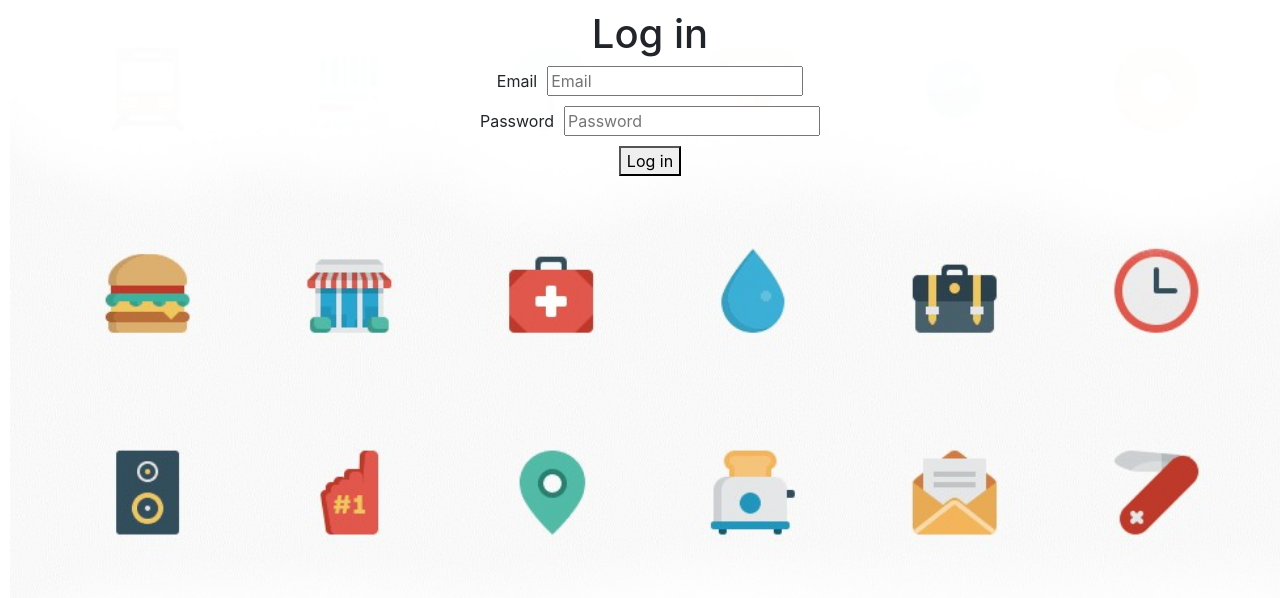
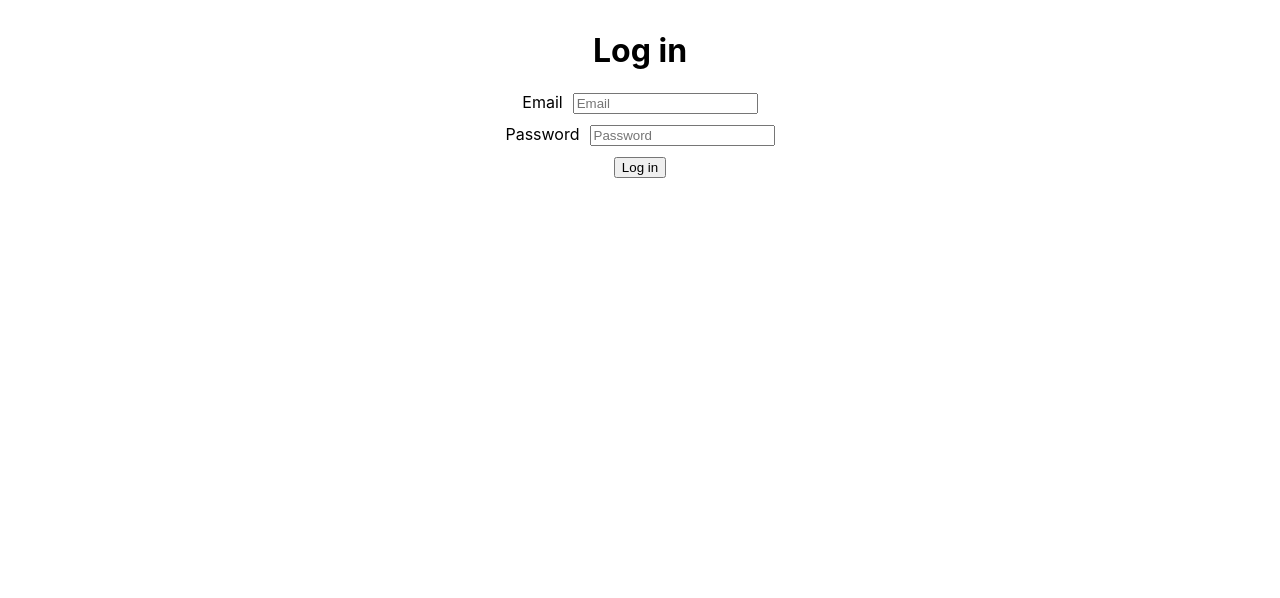
Before and after one commit to Maras3012/phone-book, a React (Create React App) app: page /login in a window 1280 px wide. Shown: the top 598 px of the page. Built offline with nearby package versions, Linux system fonts and the light colour scheme; no server answers.

Commit message:
header,footer,logo,background 1.3

```diff
--- a/public/index.html
+++ b/public/index.html
@@ -4,7 +4,6 @@
     <meta charset="utf-8" />
     <link rel="icon" href="%PUBLIC_URL%/favicon.ico?v=2" />
     <link rel="manifest" href="%PUBLIC_URL%/manifest.json" />
-    <link rel="stylesheet" href="https://stackpath.bootstrapcdn.com/bootstrap/4.5.2/css/bootstrap.min.css" integrity="sha384-JcKb8q3iqJ61gNV9KGb8thSsNjpSL0n8PARn9HuZOnIxN0hoP+VmmDGMN5t9UJ0Z" crossorigin="anonymous">
     <title>Phonebook</title>
   </head>
   <body>
--- a/src/App.css
+++ b/src/App.css
@@ -1,12 +1,12 @@
 .App {
   text-align: center;
-  background: url("./components/background.png");
+  /* background: url("./components/background.png");
   position: fixed;
   min-width: 100%;
   min-height: 100%;
   background-size: cover;
   background-position: center;
-  z-index: -1;
+  z-index: -1; */
 }
 
 .App-logo {
--- a/src/Home.js
+++ b/src/Home.js
@@ -61,7 +61,7 @@ class Home extends Component {
 
             <button onClick={() => app.auth().signOut()}>Sign out</button>
         </div>
-        <Footer />
+        {/* <Footer /> */}
     </div>
   );
   }
```
